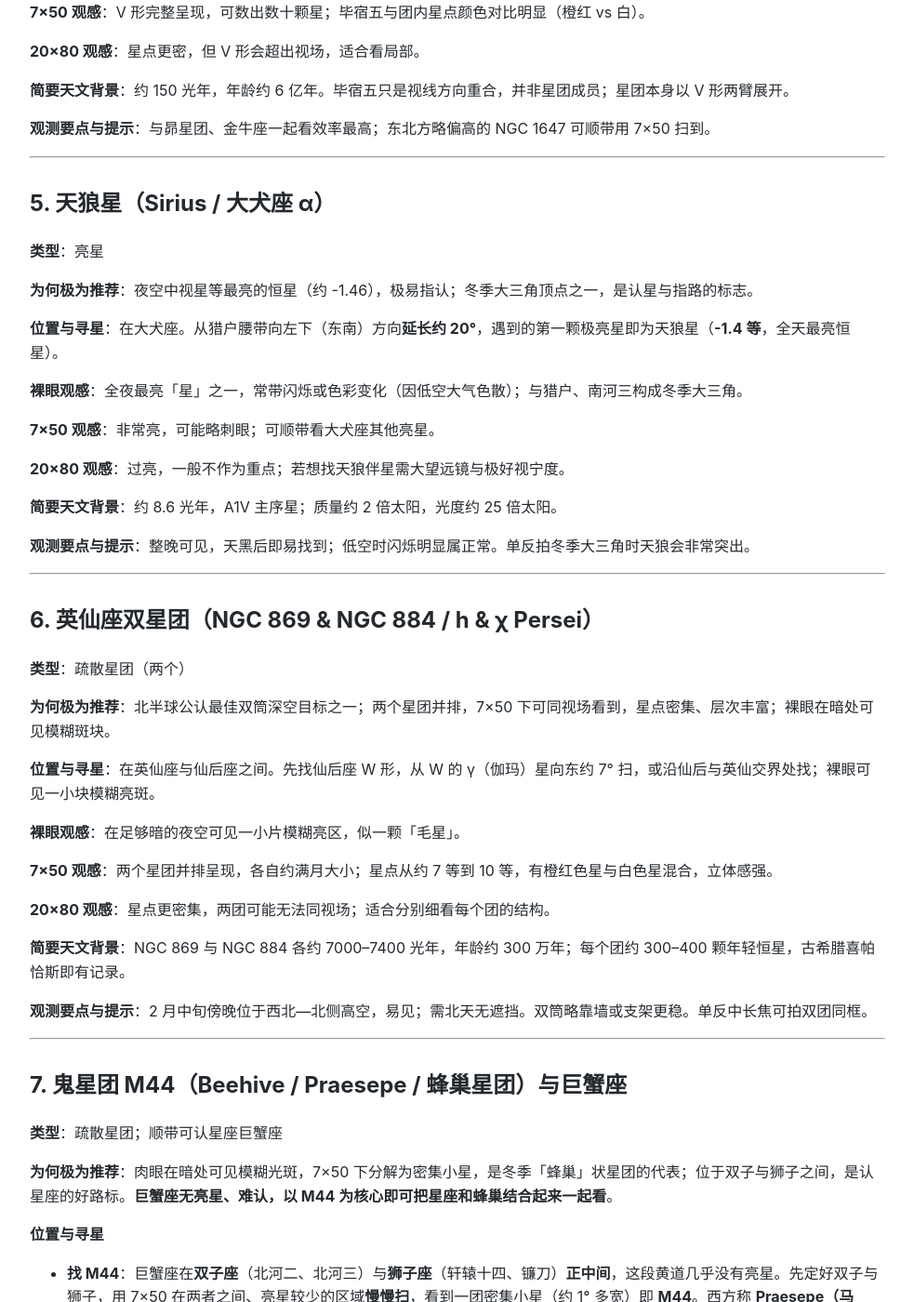
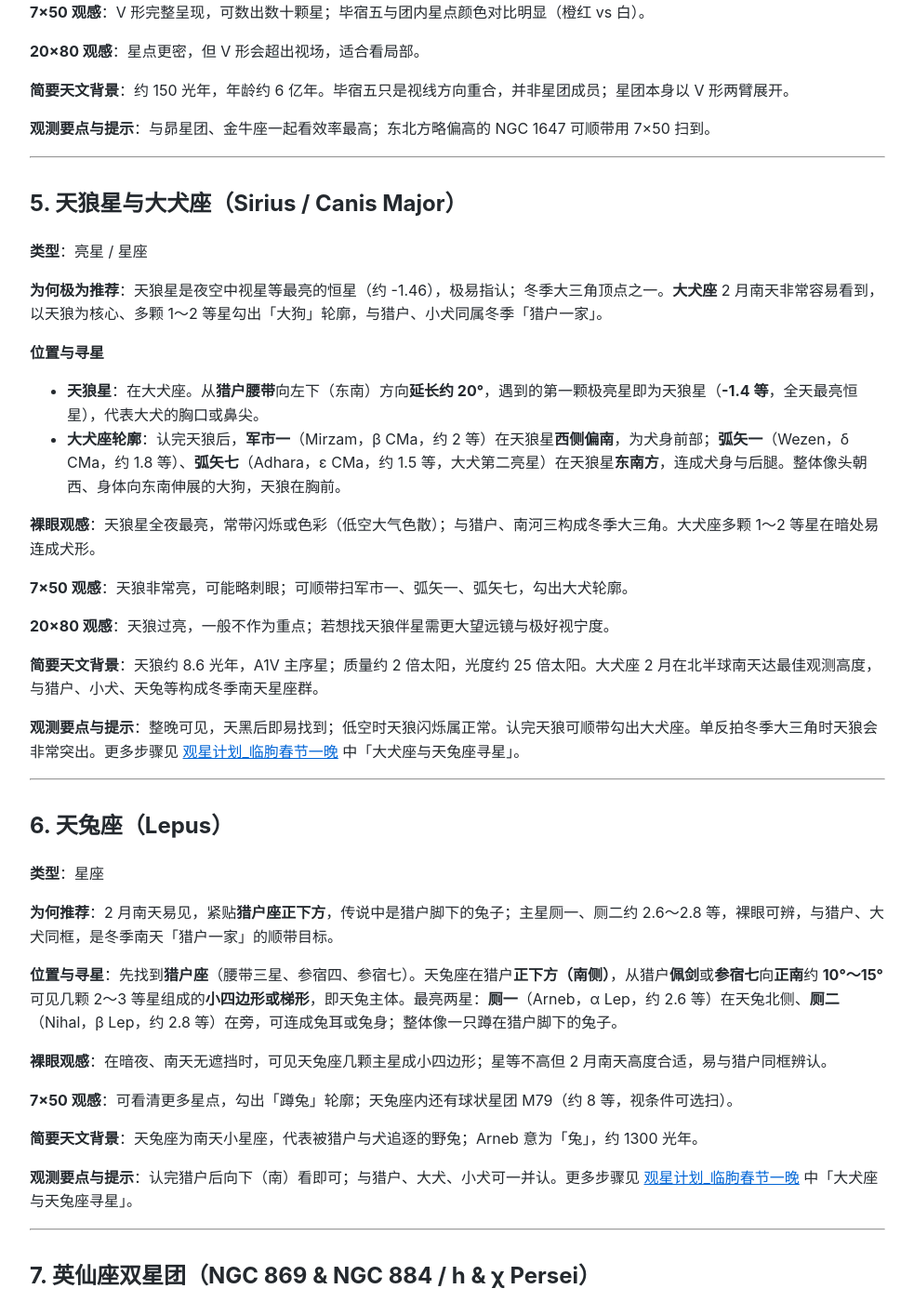
Before and after one commit to dadongshangu/nightwatch, a Jekyll site: the page built from 2026_shandong/重点推荐观星目标.md, in a window 1280 px wide and 1400 px high, scrolled down 2053 px. Shown: the whole window at 93% size, without its empty margins (148-1131 px from the left). Built offline with Jekyll 4.4.1, drawn with Linux system fonts in a browser that asks for light colours; our own code applies the rules of GitHub Pages for plain Markdown files; some of the changed text lies outside the part shown.

Commit message:
Enhance the Shandong 2026 guide with detailed descriptions and observational tips for Sirius and the Canis Major constellation. Added information on their visibility, star positions, and relationships with nearby constellations. Introduced the Lepus constellation, including its location and key stars, to improve stargazing experience in February's southern sky.

```diff
--- a/2026_shandong/重点推荐观星目标.md
+++ b/2026_shandong/重点推荐观星目标.md
@@ -87,27 +87,48 @@ layout: default
 
 ---
 
-## 5. 天狼星（Sirius / 大犬座 α）
+## 5. 天狼星与大犬座（Sirius / Canis Major）
 
-**类型**：亮星
+**类型**：亮星 / 星座
 
-**为何极为推荐**：夜空中视星等最亮的恒星（约 -1.46），极易指认；冬季大三角顶点之一，是认星与指路的标志。
+**为何极为推荐**：天狼星是夜空中视星等最亮的恒星（约 -1.46），极易指认；冬季大三角顶点之一。**大犬座** 2 月南天非常容易看到，以天狼为核心、多颗 1～2 等星勾出「大狗」轮廓，与猎户、小犬同属冬季「猎户一家」。
 
-**位置与寻星**：在大犬座。从猎户腰带向左下（东南）方向**延长约 20°**，遇到的第一颗极亮星即为天狼星（**-1.4 等**，全天最亮恒星）。
+**位置与寻星**
 
-**裸眼观感**：全夜最亮「星」之一，常带闪烁或色彩变化（因低空大气色散）；与猎户、南河三构成冬季大三角。
+- **天狼星**：在大犬座。从**猎户腰带**向左下（东南）方向**延长约 20°**，遇到的第一颗极亮星即为天狼星（**-1.4 等**，全天最亮恒星），代表大犬的胸口或鼻尖。
+- **大犬座轮廓**：认完天狼后，**军市一**（Mirzam，β CMa，约 2 等）在天狼星**西侧偏南**，为犬身前部；**弧矢一**（Wezen，δ CMa，约 1.8 等）、**弧矢七**（Adhara，ε CMa，约 1.5 等，大犬第二亮星）在天狼星**东南方**，连成犬身与后腿。整体像头朝西、身体向东南伸展的大狗，天狼在胸前。
 
-**7×50 观感**：非常亮，可能略刺眼；可顺带看大犬座其他亮星。
+**裸眼观感**：天狼星全夜最亮，常带闪烁或色彩（低空大气色散）；与猎户、南河三构成冬季大三角。大犬座多颗 1～2 等星在暗处易连成犬形。
 
-**20×80 观感**：过亮，一般不作为重点；若想找天狼伴星需大望远镜与极好视宁度。
+**7×50 观感**：天狼非常亮，可能略刺眼；可顺带扫军市一、弧矢一、弧矢七，勾出大犬轮廓。
 
-**简要天文背景**：约 8.6 光年，A1V 主序星；质量约 2 倍太阳，光度约 25 倍太阳。
+**20×80 观感**：天狼过亮，一般不作为重点；若想找天狼伴星需更大望远镜与极好视宁度。
 
-**观测要点与提示**：整晚可见，天黑后即易找到；低空时闪烁明显属正常。单反拍冬季大三角时天狼会非常突出。
+**简要天文背景**：天狼约 8.6 光年，A1V 主序星；质量约 2 倍太阳，光度约 25 倍太阳。大犬座 2 月在北半球南天达最佳观测高度，与猎户、小犬、天兔等构成冬季南天星座群。
+
+**观测要点与提示**：整晚可见，天黑后即易找到；低空时天狼闪烁属正常。认完天狼可顺带勾出大犬座。单反拍冬季大三角时天狼会非常突出。更多步骤见 [观星计划_临朐春节一晚](观星计划_临朐春节一晚) 中「大犬座与天兔座寻星」。
 
 ---
 
-## 6. 英仙座双星团（NGC 869 & NGC 884 / h & χ Persei）
+## 6. 天兔座（Lepus）
+
+**类型**：星座
+
+**为何推荐**：2 月南天易见，紧贴**猎户座正下方**，传说中是猎户脚下的兔子；主星厕一、厕二约 2.6～2.8 等，裸眼可辨，与猎户、大犬同框，是冬季南天「猎户一家」的顺带目标。
+
+**位置与寻星**：先找到**猎户座**（腰带三星、参宿四、参宿七）。天兔座在猎户**正下方（南侧）**，从猎户**佩剑**或**参宿七**向**正南**约 **10°～15°** 可见几颗 2～3 等星组成的**小四边形或梯形**，即天兔主体。最亮两星：**厕一**（Arneb，α Lep，约 2.6 等）在天兔北侧、**厕二**（Nihal，β Lep，约 2.8 等）在旁，可连成兔耳或兔身；整体像一只蹲在猎户脚下的兔子。
+
+**裸眼观感**：在暗夜、南天无遮挡时，可见天兔座几颗主星成小四边形；星等不高但 2 月南天高度合适，易与猎户同框辨认。
+
+**7×50 观感**：可看清更多星点，勾出「蹲兔」轮廓；天兔座内还有球状星团 M79（约 8 等，视条件可选扫）。
+
+**简要天文背景**：天兔座为南天小星座，代表被猎户与犬追逐的野兔；Arneb 意为「兔」，约 1300 光年。
+
+**观测要点与提示**：认完猎户后向下（南）看即可；与猎户、大犬、小犬可一并认。更多步骤见 [观星计划_临朐春节一晚](观星计划_临朐春节一晚) 中「大犬座与天兔座寻星」。
+
+---
+
+## 7. 英仙座双星团（NGC 869 & NGC 884 / h & χ Persei）
 
 **类型**：疏散星团（两个）
 
@@ -127,7 +148,7 @@ layout: default
 
 ---
 
-## 7. 鬼星团 M44（Beehive / Praesepe / 蜂巢星团）与巨蟹座
+## 8. 鬼星团 M44（Beehive / Praesepe / 蜂巢星团）与巨蟹座
 
 **类型**：疏散星团；顺带可认星座巨蟹座
 
@@ -170,7 +191,7 @@ layout: default
 
 ---
 
-## 9. 大熊座、北斗七星、开阳与辅、瞪羚三跳、小熊座与北极星、帝星、仙后座
+## 10. 大熊座、北斗七星、开阳与辅、瞪羚三跳、小熊座与北极星、帝星、仙后座
 
 **类型**：星座/星组/亮星
 
```
Also changed, not shown: other parts of 2026_shandong/重点推荐观星目标.md (+5 -5 lines), 2026_shandong/观星计划_临朐春节一晚.md (+16 -6 lines).
